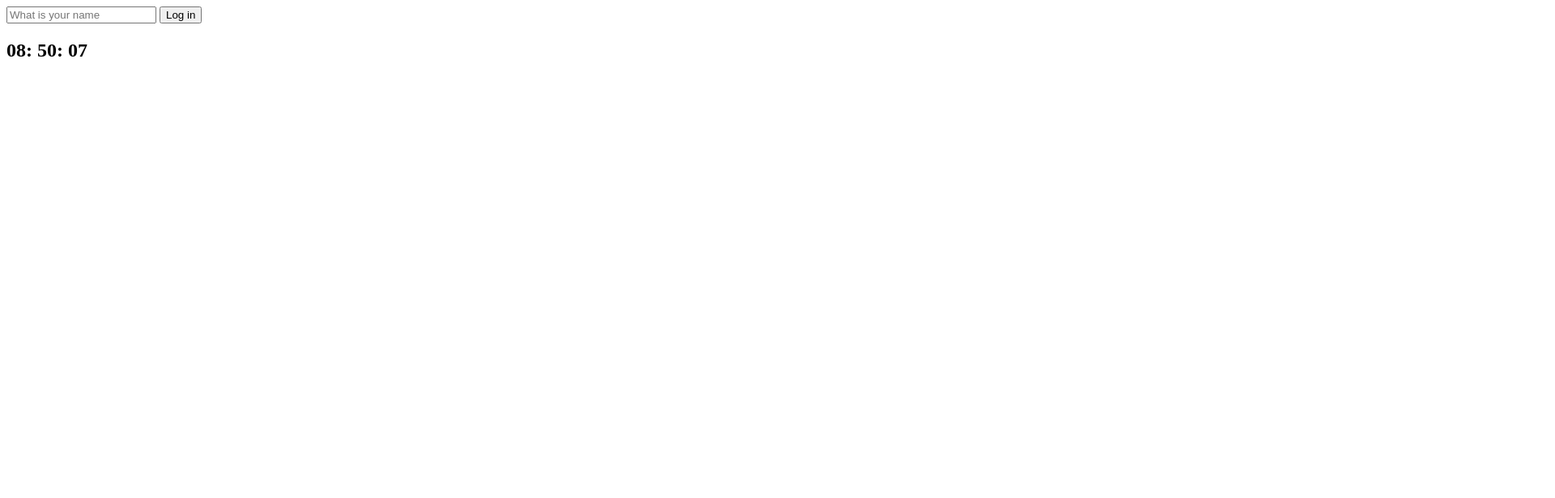
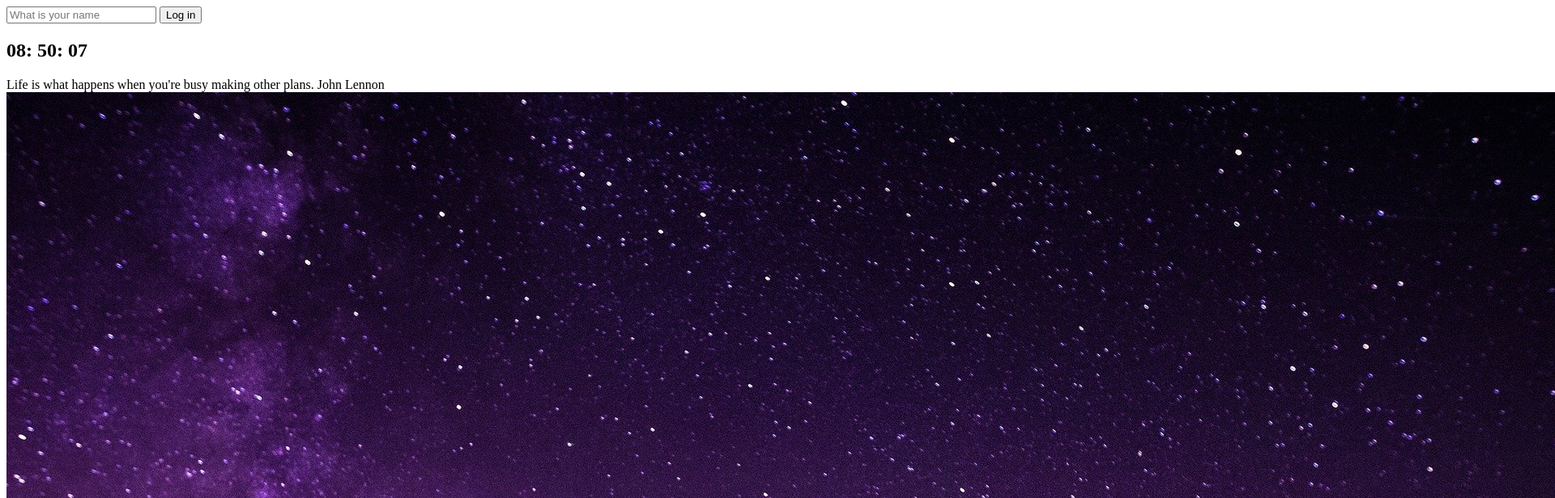
Before and after one commit to Simjaeryun/jsToDo-2021, a plain HTML site: page src/index.html in a window 1280 px wide. Shown: the top 616 px of the page at 81% size, 1920 px wide, since content can reach past the window. Drawn offline with Linux system fonts and the light colour scheme.

Commit message:
todo-list background

```diff
--- a/src/index.html
+++ b/src/index.html
@@ -19,7 +19,13 @@
     </form>
     <h2 id="clock"></h2>
     <h1 id="greeting" class="hidden"></h1>
+    <div id="quote">
+      <span></span>
+      <span></span>
+    </div>
     <script src="js/greetings.js"></script>
     <script src="./js/clock.js"></script>
+    <script src="js/quotes.js"></script>
+    <script src="js/background.js"></script>
   </body>
 </html>
--- /dev/null
+++ b/src/js/background.js
@@ -0,0 +1,9 @@
+const body = document.querySelector("body");
+const images = ["dolphin.jpg", "sheep.jpg", "shootingstar.jpg"];
+
+const todaysImage = images[Math.floor(Math.random() * images.length)];
+
+const bgImage = document.createElement("img");
+bgImage.src = `./img/${todaysImage}`;
+
+body.appendChild(bgImage);
--- /dev/null
+++ b/src/js/quotes.js
@@ -0,0 +1,55 @@
+const quotes = [
+  {
+    quote: "The way to get started is to quit talking and begin doing.",
+    author: "Walt Disney",
+  },
+  {
+    quote: "Life is what happens when you're busy making other plans.",
+    author: "John Lennon",
+  },
+  {
+    quote:
+      "The world is a book and those who do not travel read only one page.",
+    author: "Saint Augustine",
+  },
+  {
+    quote: "Life is either a daring adventure or nothing at all.",
+    author: "Helen Keller",
+  },
+  {
+    quote: "To Travel is to Live",
+    author: "Hans Christian Andersen",
+  },
+  {
+    quote: "Only a life lived for others is a life worthwhile.",
+    author: "Albert Einstein",
+  },
+  {
+    quote: "You only live once, but if you do it right, once is enough.",
+    author: "Mae West",
+  },
+  {
+    quote: "Never go on trips with anyone you do ntot love.",
+    author: "Hemmingway",
+  },
+  {
+    quote: "We wander for distraction, but we travel for fulfilment.",
+    author: "Hilaire Belloc",
+  },
+  {
+    quote: "Travel expands the mind and fills the gap.",
+    author: "Sheda Savage",
+  },
+];
+
+const quote = document.querySelector("#quote span:first-child");
+const author = document.querySelector("#quote span:last-child");
+
+function handleRandomQuotes() {
+  const todaysQuote = quotes[Math.floor(Math.random() * quotes.length)];
+
+  quote.innerHTML = todaysQuote.quote;
+  author.innerHTML = todaysQuote.author;
+}
+
+handleRandomQuotes();
```
Also changed, not shown: src/img/dolphin.jpg (added), src/img/sheep.jpg (added), src/img/shootingstar.jpg (added).
